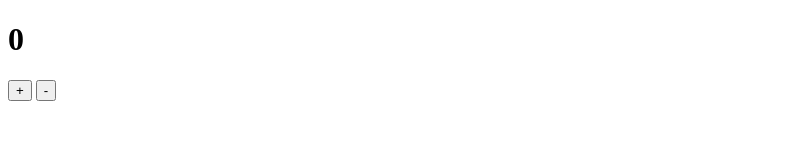
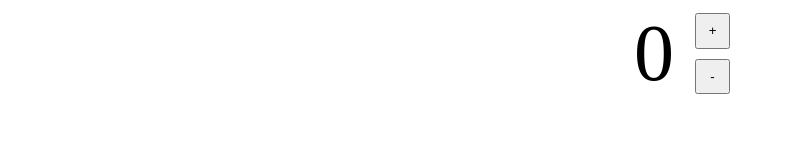
Before and after one commit to VictorFAL/JS-atividades, a plain HTML site: page increment/index.html in a window 1280 px wide. Shown: the whole page, without its empty margins (0-785 px from the left). Drawn offline with Linux system fonts and the light colour scheme.

Commit message:
style de increment

```diff
--- a/increment/index.html
+++ b/increment/index.html
@@ -6,9 +6,13 @@
         <script src="script.js" async></script>
         <title>(De/In)cremento</title>
     </head>
+
     <body>
-        <h1 id="numero">0</h1>
-        <button type="button" id="incr" onclick="incrementar()">+</button>
-        <button type="button" id="decr" onclick="decrementar()">-</button>
+        <div id="num-grid">
+            <span id="numero">0</span>
+            <button type="button" id="incr" onclick="incrementar()">+</button>
+            <button type="button" id="decr" onclick="decrementar()">-</button>
+        </div>
+        <p id="msg"></p>
     </body>
 </html>
--- a/increment/script.js
+++ b/increment/script.js
@@ -2,6 +2,7 @@ function incrementar() {
     let num = document.getElementById("numero").innerText;
     let newNum = parseInt(num) + 1;
     document.getElementById("numero").innerText = String(newNum);
+    document.getElementById("msg").innerText = ""
 }
 
 function decrementar() {
@@ -10,22 +11,6 @@ function decrementar() {
         let newNum = parseInt(num) - 1;
         document.getElementById("numero").innerText = String(newNum);
     } else {
-        console.log("Numero não pode ser menor que 0");
+        document.getElementById("msg").innerText = "Número não pode ser menor que zero"
     }
 }
-
-// var num = document.getElementById("numero").innerText;
-
-// function incrementar() {
-//     let newNum = parseInt(num) + 1;
-//     num = String(newNum);
-// }
-
-// function decrementar() {
-//     if(parseInt(num) > 0) {
-//         let newNum = parseInt(num) - 1;
-//         num = String(newNum);
-//     } else {
-//         console.log("Numero não pode ser menor que 0");
-//     }
-// }
--- a/increment/styles.css
+++ b/increment/styles.css
@@ -0,0 +1,29 @@
+#num-grid {
+    margin: 0 auto;
+    display: grid;
+    grid-template-columns: auto auto;
+    width: 200px;
+    text-align: center;
+}
+
+#numero {
+    font-size: 80px;
+    width: 134px;
+    text-align: right;
+    grid-area: 1 / 1 / span 2 / auto;
+}
+
+#incr {
+    margin: 5px 10px 5px 10px;
+    cursor: pointer;
+}
+
+#decr {
+    margin: 5px 10px 5px 10px;
+    cursor: pointer;
+}
+
+#msg {
+    text-align: center;
+    color: red;
+}
```
